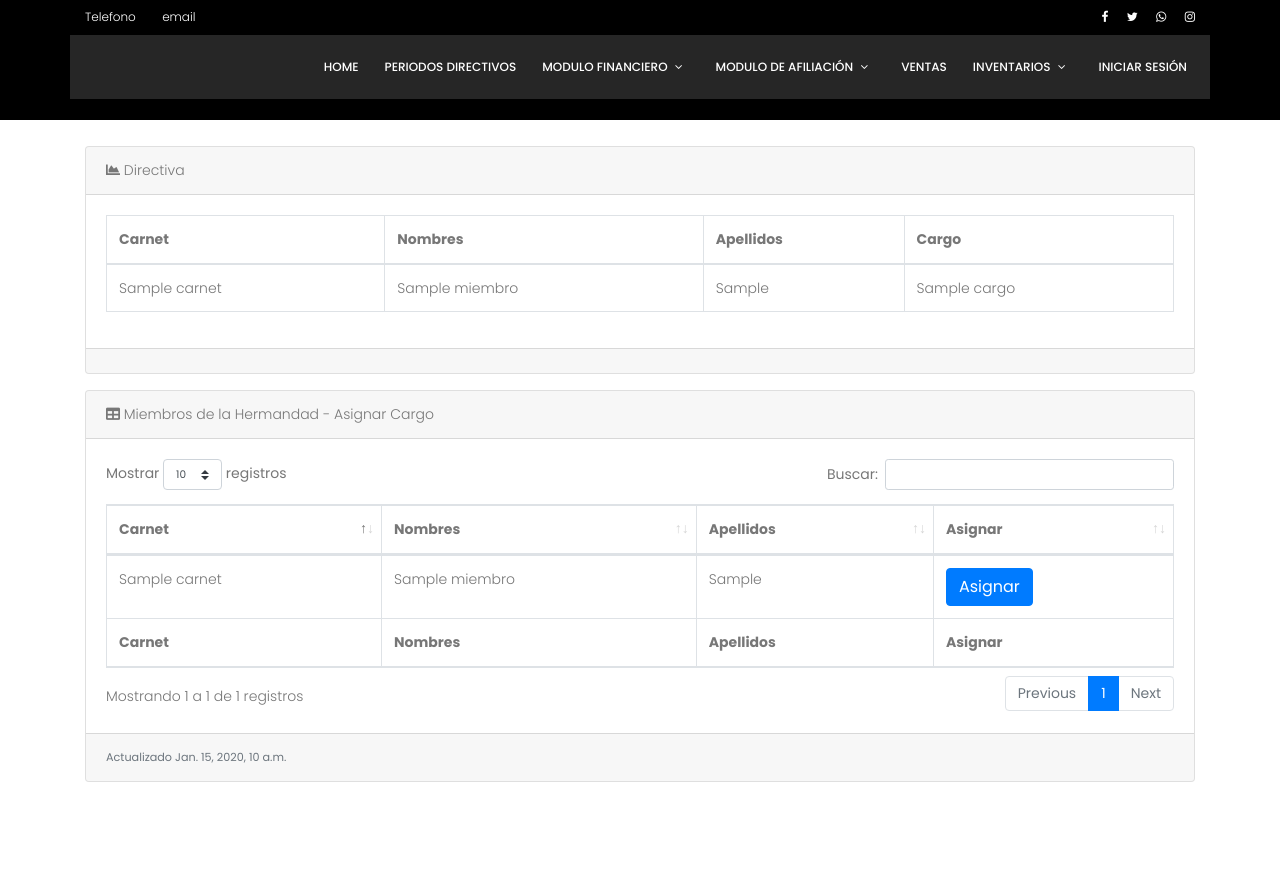
After one commit to RicardoEstupinian/Proyecto_Social, a Django app: template sihpsa/templates/periodos/asignar_directiva.html in a window 1280 px wide. The commit adds this page. Run offline with Django 3.2, Linux system fonts and the light colour scheme; the template is opened without the code that fills it: most values are stand-ins (such as "Sample title", 1, 10 or a date in 2020); form fields are guessed from the names that the template uses; some libraries are stand-ins or nearby versions.

Commit message:
1.se agregaron los cargos directivos a DML 2. se modifico modelos periodo, periodo directivo y transaccion 3. pantalla de administrar periodos directivos terminada

```diff
--- a/sihpsa/apps/transaccion/urls.py
+++ b/sihpsa/apps/transaccion/urls.py
@@ -5,7 +5,7 @@ from .views import *
 urlpatterns = [
 	path('transaccion/', transaccion, name="transaccion"),
 	path('periodo-directivo/', periodoDirectivo, name="periodo_directivo"),
-	path('periodo-directivo/nuevo/', crear_periodo, name="crear_periodo"),
+	path('periodo-directivo/asignacion/', asignar_directiva, name="asignar_directiva"),
 	path('periodo-directivo/periodos/<id>/', periodo_list, name="periodo_list"),
 	path('periodo-directivo/periodos/periodo/<id>/', periodo_seleccionado, name="periodo_seleccionado"),
 ]
--- /dev/null
+++ b/sihpsa/templates/periodos/asignar_directiva.html
@@ -0,0 +1,158 @@
+{% extends 'base/base.html' %}
+{% load staticfiles %}
+{% block title %}
+Asignación
+{% endblock %}
+{%block css%}
+	<link rel="stylesheet" type="text/css" href="{% static 'css/sb-admin.css' %}">
+	<link rel="stylesheet" type="text/css" href="{% static 'css/sb-admin.min.css' %}">
+	<!-- Page level plugin CSS-->
+    <link href="{% static 'vendor/datatables/dataTables.bootstrap4.css' %}" type="text/css" rel="stylesheet">
+{%endblock%}
+{% block content %}
+<div id="wrapper">
+      <div id="content-wrapper">
+        <div class="container-fluid">
+          <!-- Area Chart Example-->
+          <div class="card mb-3">
+            <div class="card-header">
+              <i class="fas fa-chart-area"></i>
+              Directiva</div>
+            <div class="card-body">
+              <div class="table-responsive">
+                <table class="table table-bordered" width="100%" cellspacing="0">
+                  <thead>
+                    <tr>
+                      <th>Carnet</th>
+                      <th>Nombres</th>
+                      <th>Apellidos</th>
+                      <th>Cargo</th>
+                    </tr>
+                  </thead>
+                  <tbody>
+                    {%if directivos%}
+                    {%for d in directivos%}
+                    <tr>
+                      <td>{{d.miembro.carnet}}</td>
+                      <td>{{d.miembro.nombre_m}}</td>
+                      <td>{{d.miembro.apellido_m}}</td>
+                      <td>{{d.cargo}}</td>
+                    </tr>
+                    {%endfor%}
+                    {%else%}
+                    <tr>
+                      <td colspan="4"><p>No se han realizado asignaciones</p></td>
+                    </tr>
+                    {%endif%}
+                  </tbody>
+                </table>
+              </div>
+            </div>
+            <div class="card-footer small text-muted"></div>
+          </div>
+
+          <!-- DataTables Example -->
+          <div class="card mb-3">
+            <div class="card-header">
+              <i class="fas fa-table"></i>
+              Miembros de la Hermandad - Asignar Cargo</div>
+            <div class="card-body">
+              <div class="table-responsive">
+                <table class="table table-bordered" id="dataTable" width="100%" cellspacing="0">
+                  <thead>
+                    <tr>
+                      <th>Carnet</th>
+                      <th>Nombres</th>
+                      <th>Apellidos</th>
+                      <th>Asignar</th>
+                    </tr>
+                  </thead>
+                  <tfoot>
+                    <tr>
+                      <th>Carnet</th>
+                      <th>Nombres</th>
+                      <th>Apellidos</th>
+                      <th>Asignar</th>
+                    </tr>
+                  </tfoot>
+                  <tbody>
+                    {%if miembros%}
+                    {%for m in miembros%}
+                    <tr>
+                      <td>{{m.carnet}}</td>
+                      <td>{{m.nombre_m}}</td>
+                      <td>{{m.apellido_m}}</td>
+                      <td>
+                        <a class="btn btn-primary" data-toggle = "modal"  href="#f{{forloop.counter}}" > Asignar</a>
+                      </td>
+                    </tr>
+                    <div class="modal fade" id="f{{forloop.counter}}">
+                        <div class="modal-dialog">
+                            <div class="modal-content">
+                                <!-- Header de ventana-->
+                                <div class="modal-header">
+                                    <h5 class="modal-title">Asignar cargo</h5>
+                                    <button tyle="button" class="close" data-dismiss="modal" aria-hidden = "true">&times;</button>
+                                </div>
+                                <!-- Contenido de la ventana -->
+                                <div class="modal-body">
+                                    <form method="POST">
+                                        {% csrf_token %}
+                                        <div class="row">
+                                          <div class="col-md-12">
+                                          <label>Seleccione cargo Directivo</label>
+                                          {{ form.cargo }}
+                                          </div>
+                                          </div>
+                                          <br><br>
+                                          <input type="hidden" name="inputAsignar" value= "{{m.id}}">
+                                          <button type="submit" class="btn btn-primary" name="btnAsignar">Asignar cargo</button>
+                                          <button type="button" class="btn btn-default" data-dismiss= "modal" name="btnForm4">Cancelar</button>
+                                    </form>
+                                </div>
+
+                                <!-- Footer-->
+                                <div class="modal-footer">
+                                </div>
+                            </div>
+                        </div>
+                    </div>
+                    {%endfor%}
+                    {%endif%}
+                  </tbody>
+                </table>
+              </div>
+            </div>
+            <div class="card-footer small text-muted">Actualizado {{fecha}}</div>
+          </div>
+
+        </div>
+        <!-- /.container-fluid -->
+
+
+      </div>
+      <!-- /.content-wrapper -->
+    </div>
+
+    <!-- /#wrapper -->
+
+    <!-- Scroll to Top Button-->
+    <a class="scroll-to-top rounded" href="#page-top">
+      <i class="fas fa-angle-up"></i>
+    </a>
+
+{%block js%}
+	<script type="text/javascript" src="{% static 'js/sb-admin.js'%}"></script>
+	<script type="text/javascript" src="{% static 'js/sb-admin.min.js'%}"></script>
+	<!-- Bootstrap core JavaScript-->
+    <script type="text/javascript" src="{% static 'vendor/bootstrap/js/bootstrap.bundle.min.js' %}"></script>
+
+    <!-- Core plugin JavaScript-->
+    <script type="text/javascript" src="{% static 'vendor/jquery-easing/jquery.easing.min.js' %}"></script>
+
+    <!-- Page level plugin JavaScript-->
+    <script type="text/javascript" src="{% static 'vendor/datatables/jquery.dataTables.js' %}"></script>
+    <script type="text/javascript" src="{% static 'vendor/datatables/dataTables.bootstrap4.js' %}"></script>
+  <script type="text/javascript" src="{% static 'js/demo/datatables-demo.js' %}"></script>
+{%endblock%}
+{% endblock %}
```
Also changed, not shown: sihpsa/apps/transaccion/forms.py (added, +45 -0 lines), sihpsa/apps/transaccion/models.py (+15 -19 lines), sihpsa/apps/transaccion/views.py (+60 -6 lines), sihpsa/templates/periodos/crear_periodo.html (deleted, +0 -17 lines), sihpsa/templates/periodos/periodos_directivos.html (+82 -14 lines), sihpsa/apps/transaccion/migrations/0004_auto_20181218_1520.py (added).
